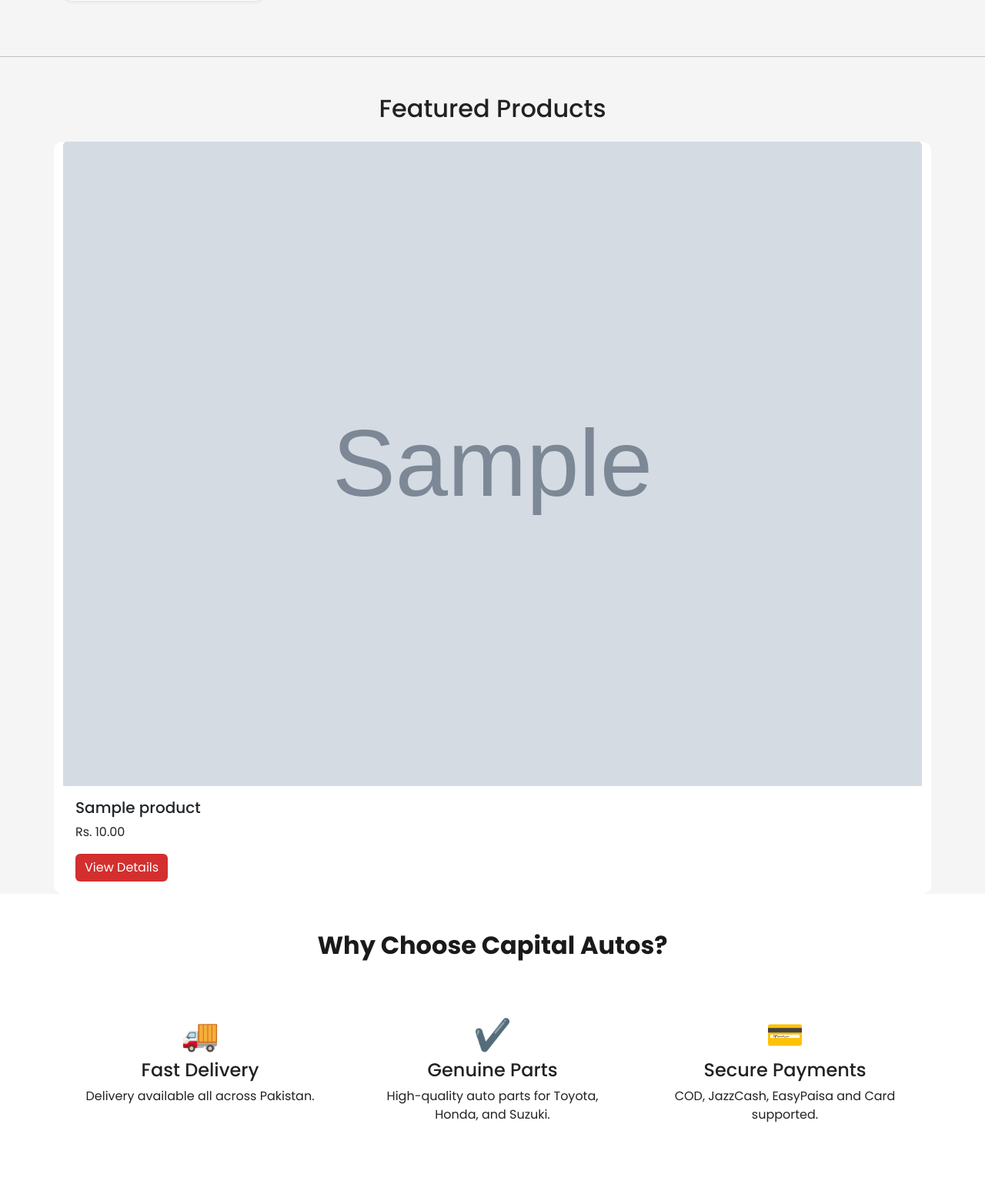
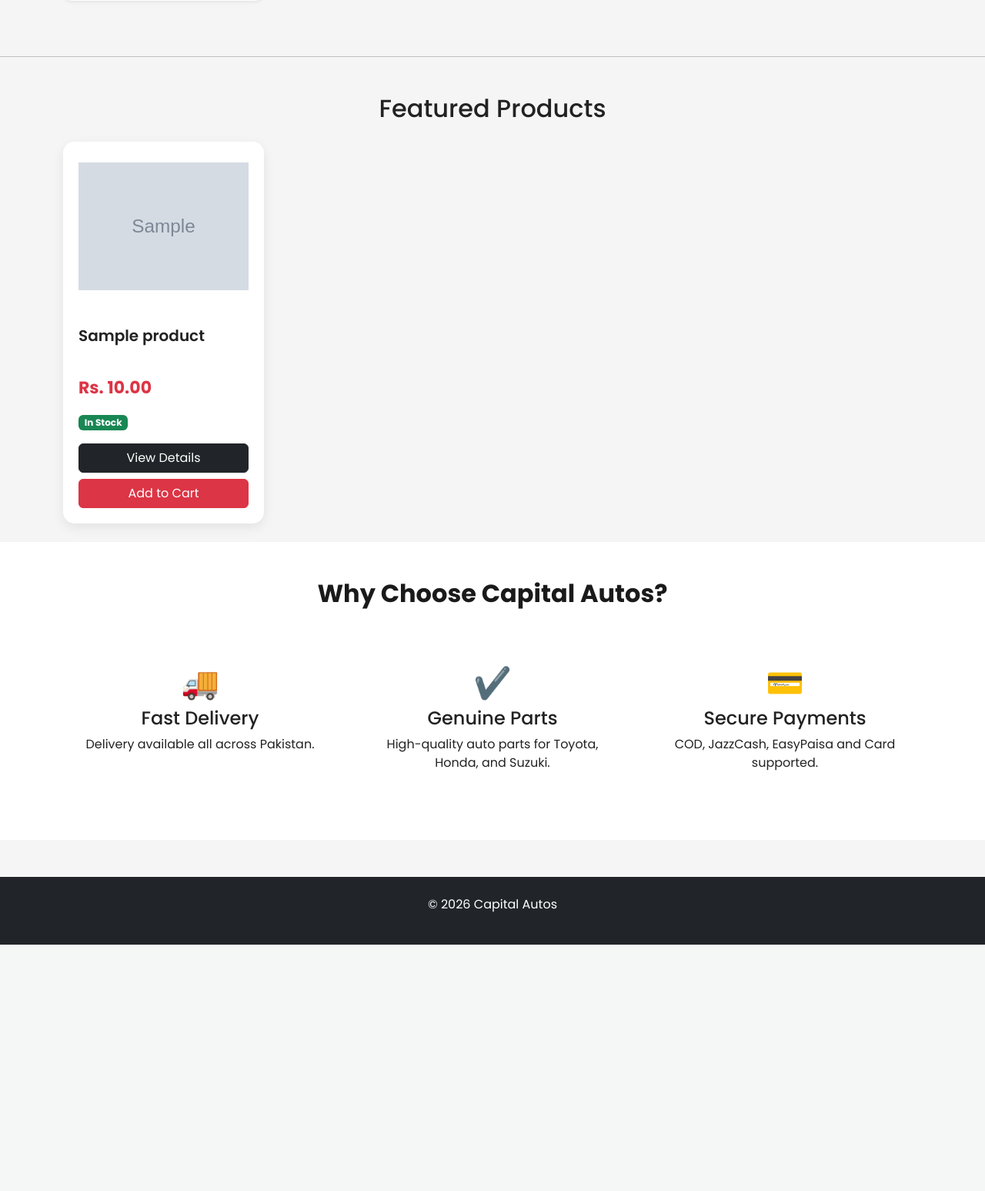
Before and after one commit to RamishCode2/Capital-Autos-Website, a Django app: page / in a window 1280 px wide. Shown: the part 1479-3026 px from the top of the page at 77% size. After the commit the page ends 2706 px from the top, so only its background shows below. Run offline with Django 5.2, Linux system fonts and the light colour scheme; tables that the repository leaves empty hold one stand-in row (values such as "Sample post"); grey boxes marked "Sample" are stand-in pictures.

Commit message:
added Cart Feature

```diff
--- a/cart/urls.py
+++ b/cart/urls.py
@@ -1,5 +1,8 @@
 from django.urls import path
+from . import views
 
 urlpatterns = [
-
+    path("", views.cart_detail, name="cart"),
+    path("add/<int:product_id>/", views.add_to_cart, name="add_to_cart"),
+    path("remove/<int:product_id>/", views.remove_from_cart, name="remove_from_cart"),
 ]
--- a/templates/includes/product_card.html
+++ b/templates/includes/product_card.html
@@ -1,14 +1,45 @@
-<div class="card h-100">
-    {% if product.image %}
-        <img src="{{ product.image.url }}" class="card-img-top" alt="{{ product.name }}">
-    {% endif %}
+<div class="col-lg-3 col-md-4 col-sm-6 mb-4">
 
-    <div class="card-body">
-        <h5>{{ product.name }}</h5>
-        <p>Rs. {{ product.price }}</p>
+    <div class="product-card">
 
-        <a href="{% url 'product_detail' product.id %}" class="btn btn-primary">
-            View Details
-        </a>
+        {% if product.image %}
+        <img src="{{ product.image.url }}"
+             alt="{{ product.name }}">
+        {% else %}
+        <img src="https://via.placeholder.com/300x220?text=No+Image"
+             alt="No Image">
+        {% endif %}
+
+        <div class="product-info">
+
+            <h5>{{ product.name }}</h5>
+
+            <p class="price">
+                Rs. {{ product.price }}
+            </p>
+
+            {% if product.stock > 0 %}
+                <span class="badge bg-success">In Stock</span>
+            {% else %}
+                <span class="badge bg-danger">Out of Stock</span>
+            {% endif %}
+
+            <div class="mt-3 d-grid gap-2">
+
+                <a href="{% url 'product_detail' product.id %}"
+                   class="btn btn-dark">
+                    View Details
+                </a>
+
+                <a href="{% url 'add_to_cart' product.id %}"
+   class="btn btn-danger">
+    Add to Cart
+</a>
+
+            </div>
+
+        </div>
+
     </div>
+
 </div>
```
Also changed, not shown: cart/views.py (+57 -2 lines), templates/cart/cart.html (+63 -2 lines).
